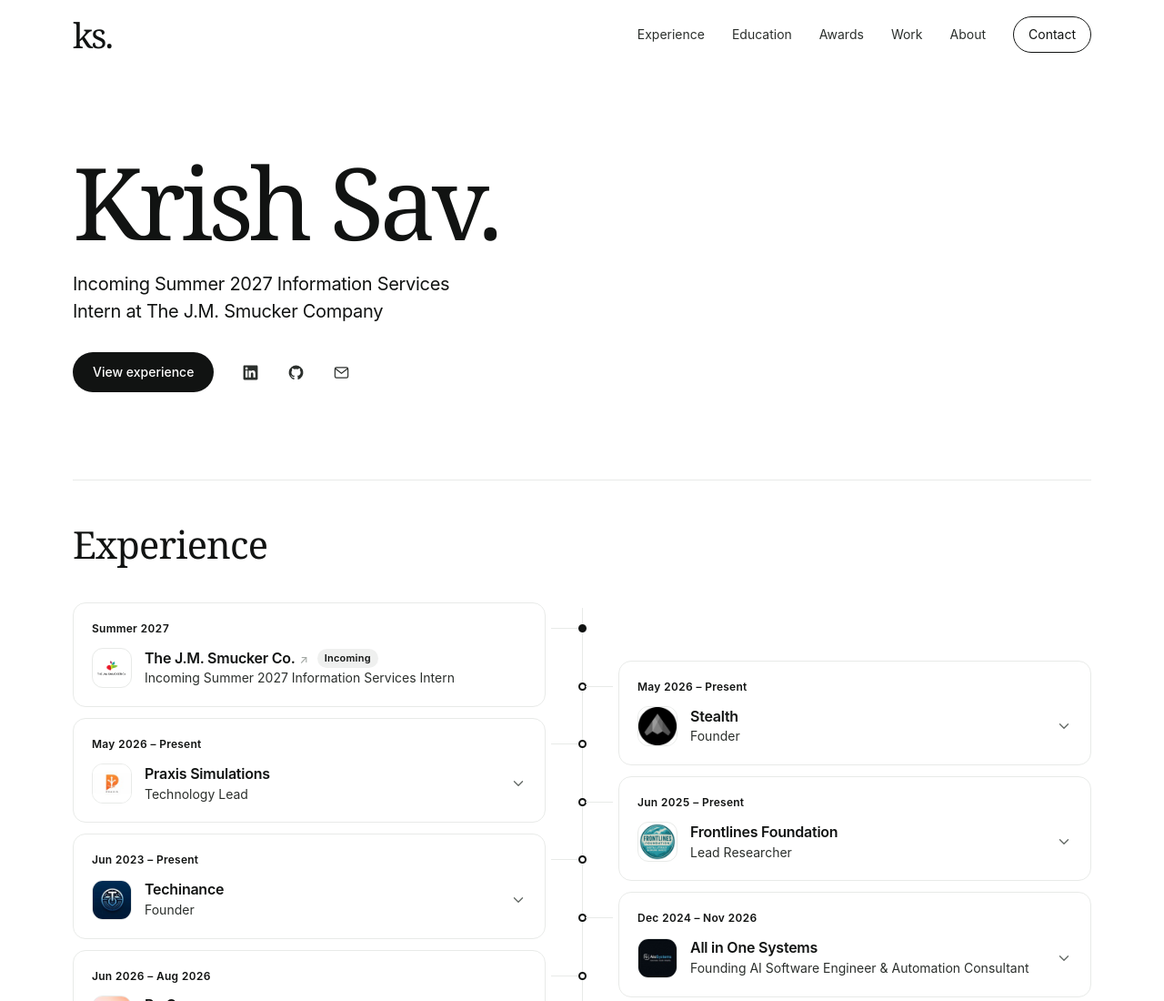
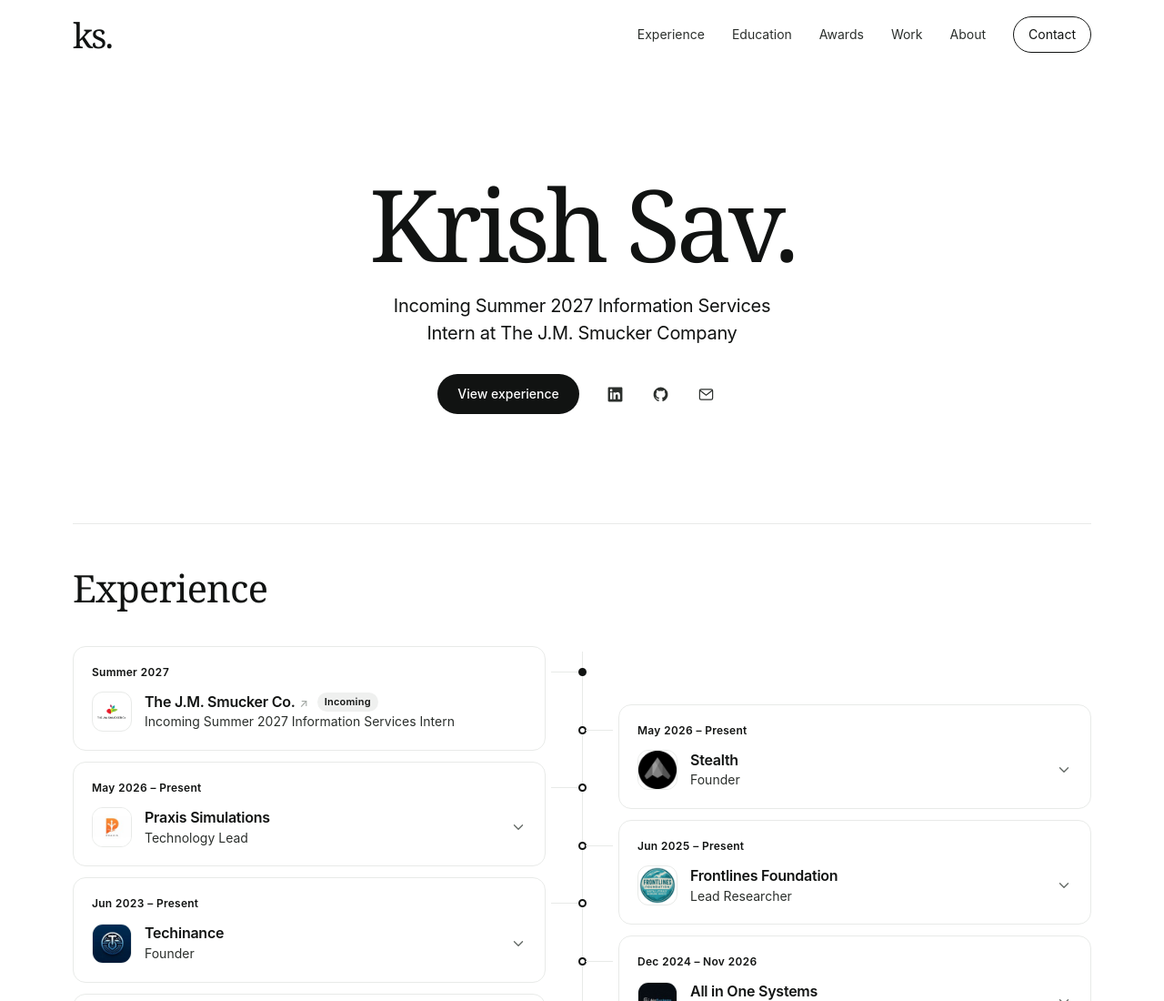
Before and after one commit to sav-krish/krishsavportfolio, a plain HTML site: page index.html in a window 1280 px wide. Shown: the top 1100 px of the page at 91% size. Drawn offline with Linux system fonts and the light colour scheme.

Commit message:
Centered hero with typed name

```diff
--- a/index.html
+++ b/index.html
@@ -17,8 +17,8 @@
   <link rel="preconnect" href="https://fonts.googleapis.com">
   <link rel="preconnect" href="https://fonts.gstatic.com" crossorigin>
   <link href="https://fonts.googleapis.com/css2?family=DM+Sans:opsz,wght@9..40,400;9..40,500;9..40,600;9..40,700&amp;family=Instrument+Serif:ital@0;1&amp;display=swap" rel="stylesheet">
-  <link rel="stylesheet" href="styles.css?v=20261123v">
-  <script src="script.js?v=20261123v" defer></script>
+  <link rel="stylesheet" href="styles.css?v=20261123x">
+  <script src="script.js?v=20261123x" defer></script>
 </head>
 <body>
   <a class="skip-link" href="#main">Skip to content</a>
@@ -49,7 +49,6 @@
           <a href="https://github.com/sav-krish" target="_blank" rel="noopener noreferrer" class="social-icon" aria-label="Krish Sav on GitHub"><svg class="filled" viewBox="0 0 24 24" width="19" height="19" aria-hidden="true"><path d="M12 2a10 10 0 0 0-3.16 19.49c.5.09.68-.22.68-.48v-1.86c-2.78.6-3.37-1.18-3.37-1.18-.46-1.16-1.11-1.47-1.11-1.47-.91-.62.07-.61.07-.61 1 .07 1.53 1.03 1.53 1.03.89 1.53 2.34 1.09 2.91.83.09-.65.35-1.09.64-1.34-2.22-.25-4.55-1.11-4.55-4.94 0-1.09.39-1.98 1.03-2.68-.1-.25-.45-1.27.1-2.65 0 0 .84-.27 2.75 1.03a9.58 9.58 0 0 1 5 0c1.91-1.3 2.75-1.03 2.75-1.03.55 1.38.2 2.4.1 2.65.64.7 1.03 1.59 1.03 2.68 0 3.84-2.34 4.69-4.57 4.94.36.31.68.92.68 1.85v2.75c0 .27.18.58.69.48A10 10 0 0 0 12 2Z"/></svg></a>
           <a href="mailto:sav.krish01@gmail.com" class="social-icon" aria-label="Email Krish Sav"><svg viewBox="0 0 24 24" width="19" height="19" aria-hidden="true"><rect x="3" y="5" width="18" height="14" rx="2"/><path d="m3 6 9 7 9-7"/></svg></a>
         </div>
-      </div>
       </div>
     </section>
 
--- a/script.js
+++ b/script.js
@@ -54,6 +54,37 @@ if (timeline) {
   scheduleSpacing();
 }
 
+// Type out the name on load. Every letter keeps its space, so the centered layout never shifts.
+function typeName() {
+  const title = document.getElementById('intro-title');
+  if (!title || motionPreference.matches) return;
+  const text = title.textContent.trim();
+  title.setAttribute('aria-label', text);
+  title.textContent = '';
+  const letters = [...text].map(character => {
+    const letter = document.createElement('span');
+    letter.className = 'type-char';
+    letter.setAttribute('aria-hidden', 'true');
+    letter.textContent = character;
+    title.appendChild(letter);
+    return letter;
+  });
+  title.classList.add('is-typing');
+  let index = 0;
+  const next = () => {
+    if (index === letters.length) {
+      setTimeout(() => title.classList.add('is-typed-done'), 1800);
+      return;
+    }
+    letters[index - 1]?.classList.remove('is-current');
+    letters[index].classList.add('is-typed', 'is-current');
+    index += 1;
+    setTimeout(next, 70 + Math.random() * 60);
+  };
+  setTimeout(next, 350);
+}
+typeName();
+
 // Old #research links point to the renamed section
 if (location.hash === '#research') {
   history.replaceState(null, '', '#work');
--- a/styles.css
+++ b/styles.css
@@ -47,13 +47,14 @@ nav .nav-cta:hover { background: var(--ink); color: #fff; }
 .menu-toggle[aria-expanded="true"] .menu-bars::after { transform: translateY(-6px) rotate(-45deg); }
 
 /* Hero */
-.hero { padding-block: 88px 96px; }
+.hero { display: flex; flex-direction: column; align-items: center; text-align: center; padding-block: 112px 120px; }
+.hero-copy { display: flex; flex-direction: column; align-items: center; }
 .eyebrow { color: var(--accent); font-size: .75rem; font-weight: 600; letter-spacing: .12em; text-transform: uppercase; }
 .hero h1 { font-family: var(--serif); font-size: clamp(4.5rem, 8.6vw, 7.25rem); font-weight: 400; letter-spacing: -.045em; line-height: 1.02; margin: 0 0 20px; }
-.hero-intro { font-size: 1.25rem; line-height: 1.5; letter-spacing: -.015em; color: var(--ink); max-width: 36ch; }
+.hero-intro { font-size: 1.25rem; line-height: 1.5; letter-spacing: -.015em; color: var(--ink); max-width: 34ch; margin-inline: auto; }
 .hero-intro a, .inline-link { text-decoration: underline; text-decoration-color: #c4c8c5; text-decoration-thickness: 1px; transition: text-decoration-color .2s; }
 .hero-intro a:hover, .inline-link:hover { text-decoration-color: var(--ink); }
-.hero-links { display: flex; align-items: center; flex-wrap: wrap; gap: 6px; margin-top: 30px; }
+.hero-links { display: flex; justify-content: center; align-items: center; flex-wrap: wrap; gap: 6px; margin-top: 30px; }
 .button { display: inline-flex; align-items: center; min-height: 44px; padding: 0 22px; margin-right: 12px; border-radius: 999px; background: var(--ink); color: #fff; font-size: .875rem; font-weight: 500; transition: background .2s, transform .2s; }
 .button:hover { background: var(--accent); }
 .social-icon { width: 44px; height: 44px; display: grid; place-items: center; color: var(--body); border-radius: 50%; transition: background .2s, color .2s; }
@@ -65,6 +66,12 @@ nav .nav-cta:hover { background: var(--ink); color: #fff; }
   .reveal-ready { opacity: 0; transform: translateY(14px); transition: opacity .6s ease, transform .6s cubic-bezier(.2,.7,.3,1); }
   .reveal-ready.is-visible { opacity: 1; transform: none; }
 }
+.type-char { position: relative; visibility: hidden; }
+.type-char.is-typed { visibility: visible; }
+.is-typing { position: relative; }
+.is-typing .type-char.is-current::after { content: ''; position: absolute; right: -.07em; bottom: .2em; width: .045em; height: .72em; background: currentColor; animation: caret-blink 1s steps(1) infinite; transition: opacity .4s; }
+.is-typing.is-typed-done .type-char.is-current::after { opacity: 0; animation: none; }
+@keyframes caret-blink { 50% { opacity: 0; } }
 @keyframes rise-in { from { opacity: 0; transform: translateY(12px); } to { opacity: 1; transform: none; } }
 
 /* Sections */
@@ -246,7 +253,7 @@ details.xp-card { padding: 0; }
 @media (max-width: 1024px) {
   .wrap { width: calc(100% - 64px); }
   nav { gap: 22px; }
-  .hero { padding-block: 56px 72px; }
+  .hero { padding-block: 88px 96px; }
   .timeline.is-split { column-gap: 56px; }
   .is-split .tl-left .xp::before { right: -32.5px; }
   .is-split .tl-left .xp::after { right: -24px; width: 18px; }
@@ -275,7 +282,7 @@ details.xp-card { padding: 0; }
 /* Phone */
 @media (max-width: 640px) {
   .wrap { width: calc(100% - 40px); }
-  .hero { padding-block: 40px 52px; }
+  .hero { padding-block: 56px 64px; }
   .hero h1 { font-size: clamp(3.6rem, 16vw, 5.2rem); margin-bottom: 14px; }
   .hero-intro { font-size: 1.1rem; }
   .hero-links { margin-top: 24px; }
```
